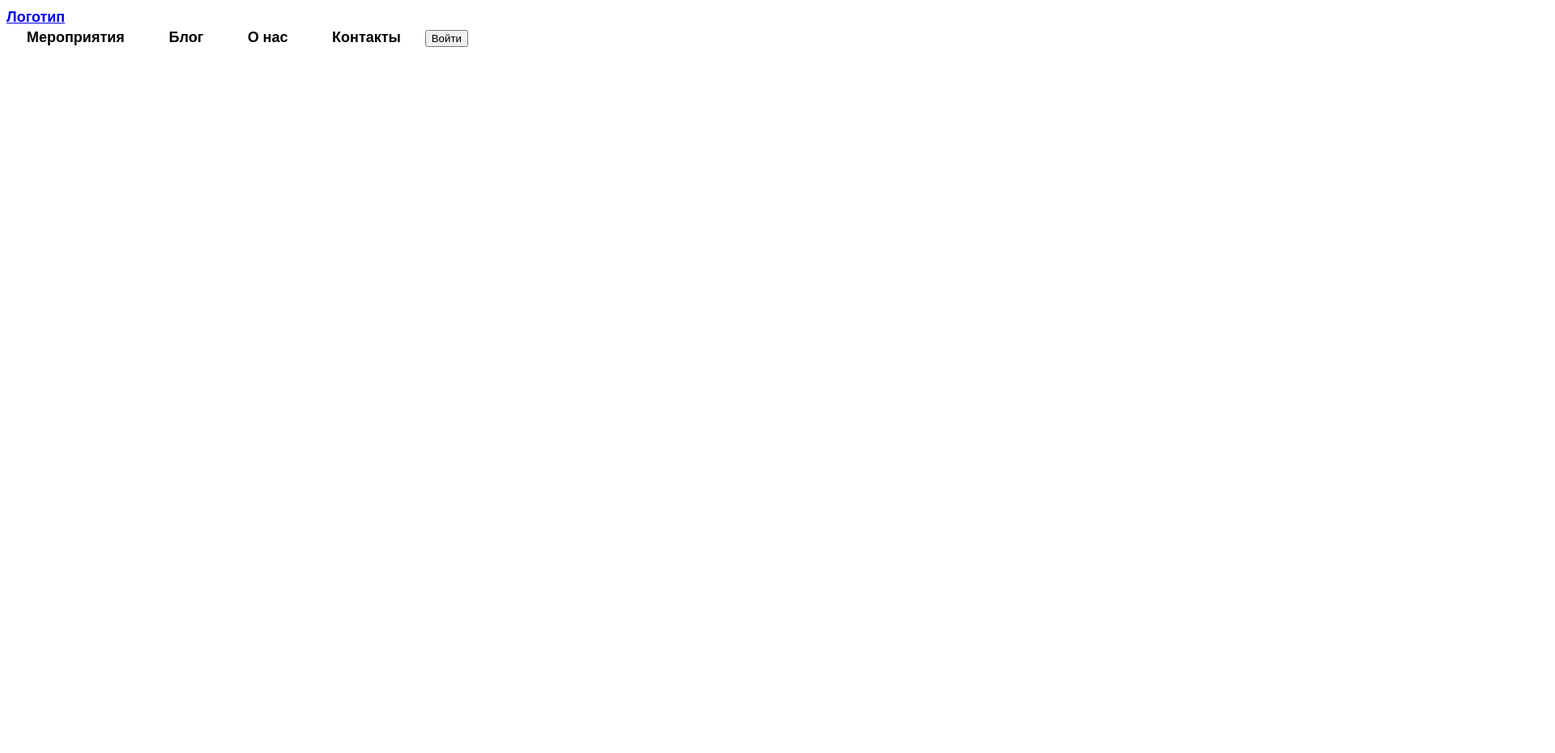
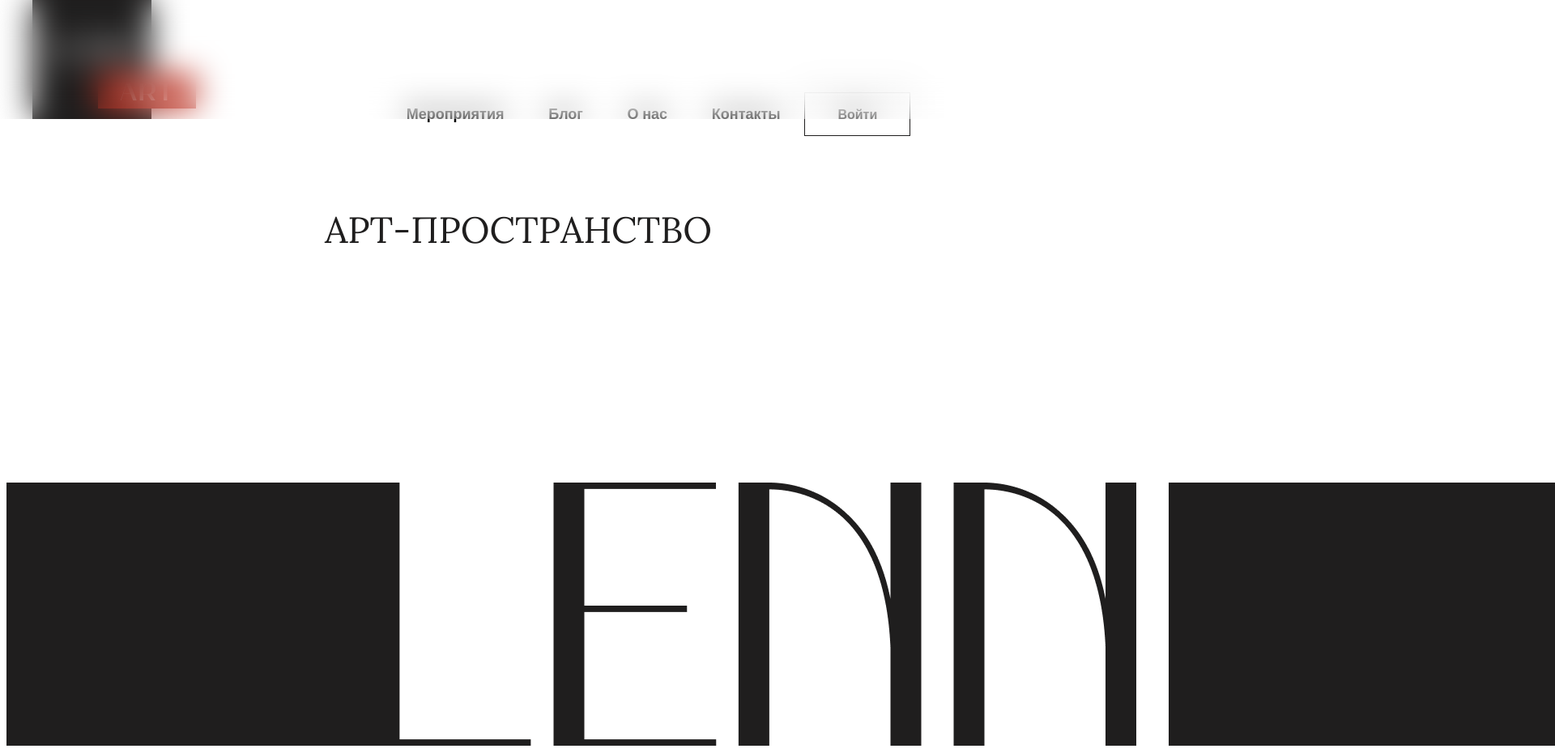
Before and after one commit to mrsnikman/project, a plain HTML site: page index.html in a window 1280 px wide. Shown: the top 930 px of the page at 81% size, 1920 px wide, since content can reach past the window. Before the commit the page ends 800 px from the top, so only its background shows below. Drawn offline with nearby package versions, Linux system fonts and the light colour scheme.

Commit message:
Lesson 2

```diff
--- a/index.html
+++ b/index.html
@@ -17,20 +17,34 @@
 	<body class="body">
 
 		<header class="page-header">
-			<a href="index.html" class="page-header__logo">Логотип</a>
-			<nav class="page-header__nav">
-				<a href="#" class="page-header__nav-link">Мероприятия</a>
-				<a href="#" class="page-header__nav-link">Блог</a>
-				<a href="#" class="page-header__nav-link">О нас</a>
-				<a href="#" class="page-header__nav-link">Контакты</a>
-				<button href="index.html" class="auth_button">Войти</button>
-			</nav>
+			<div class="page-header__container">
+				<a href="index.html" class="page-header__logo">
+					<img src="assets\images\logo.svg" class="page-header__logo__img"/>
+				</a>
 
+				<nav class="page-header__nav">
+					<a href="#" class="page-header__nav-link">Мероприятия</a>
+					<a href="#" class="page-header__nav-link">Блог</a>
+					<a href="#" class="page-header__nav-link">О нас</a>
+					<a href="#" class="page-header__nav-link">Контакты</a>
+				</nav>
+				<a href="#" class="btn_page-header__user-btn">Войти</a>
+			</div>
 		</header>
 
 		<main class="main">
 			<div class="home">
-			<header class="main-header home__main-header"></header>
+			<header class="main-header home__main-header">
+				<h1 class="main-header__title">Арт-пространство</h1>
+				<picture class ="main-header__picture">
+					<img src="assets/images/lenni.png"/>
+				</picture>
+				<p class="main-header__text">
+					для людей, горящих сердцем и делом
+					место для настоящего
+				</p>
+			</header>
+
 			<section class="offers home__offers"></section>
 			<section class="about home__offers"></section>
 			<section class="upcoming home__offers"></section>
--- a/styles/styles.css
+++ b/styles/styles.css
@@ -7,12 +7,62 @@
 }
 
 .page-header{
-    @support (backdrop-filter: blur(10px)){
-        backdrop-filter: blur(10px);
-        background-color: rbga;
+    position: fixed;
+    top: 0;
+    left: 0;
+    width: 100%;
+    height: 147px;
+}
+
+.page-header::before {
+    content: "";
+    position: absolute;
+    top: 0;
+    left: 0;
+    width: 100%;
+    height: 100%;
+    background-color: rbga(222, 222, 222, 0.50);
+    @supports (backdrop-filter: blur(20px)){
+        backdrop-filter: blur(20px);
+        background-color: rbga(222, 222, 222, 0.50);
     }
+}
 
+.page-header__container {
+    box-sizing: border-box;
+    margin: 0 auto;
+    padding-left: 40px;
+    padding-right: 40px;
+    max-width: 1414px;
+    width: 100%;
+}
 
+.page-header__logo{
+    display: inline-block;
+    margin-right: 230px;
+    width: 202px;
+    height: 147px;
+}
+
+.page-header__logo__img{
+    width: 100%;
+    height: 100%;
+}
+
+.page-header__nav {
+    display: inline-block;
+}
+
+.btn_page-header__user-btn {
+    box-sizing: border-box;
+    text-decoration: none;
+    padding: 15px 40px;
+    background-color: transparent;
+    border: 1px solid #1f1e1e;
+    font-size: 16px;
+    line-height: normal;
+    font-weight: 600;
+    color: #1f1e1e;
 }
 
 .page-header__nav-link{
@@ -24,6 +74,60 @@
     text-decoration: none;
 }
 
+.home{
+    padding-top: 147px;
+}
+
+.main-header{
+    padding: 100px 0;
+}
+
+.main-header__title,
+.main-header__text {
+    padding-left: 40px;
+    padding-right: 40px;
+    text-align: center;
+    font-family: 'Lora', sans-serif;
+    font-weight: 400;
+    font-size: 45px;
+    line-height: normal;
+    color: #1f1e1e;
+    text-transform: uppercase;
+}
+
+.main-header__title{
+    margin: 0 0 70px;
+}
+
+.main-header__text {
+    margin: 0 auto;
+    max-width: 948px;
+    width: 100%;
+}
+
+.main-header__picture {
+    display: block;
+    margin-bottom: 70px;
+    position: relative;
+    width: 100%;
+}
+
+.main-header__img {
+    position: absolute;
+    top: 0;
+    left: 0;
+    width: 100%;
+    height: 100%;
+    object-fit: contain;
+}
+
+.main-header__picture::before {
+    content:'';
+    display: block;
+    width: 100%;
+    padding-top: 16.927%;
+}
+
 .page-footer{
     color: black;
     text-align: center;
```
Also changed, not shown: assets/images/Nirvana.png (added), assets/images/lenni.png (added), assets/images/logo.svg (added), assets/images/repair-svgrepo-com.svg (deleted).
